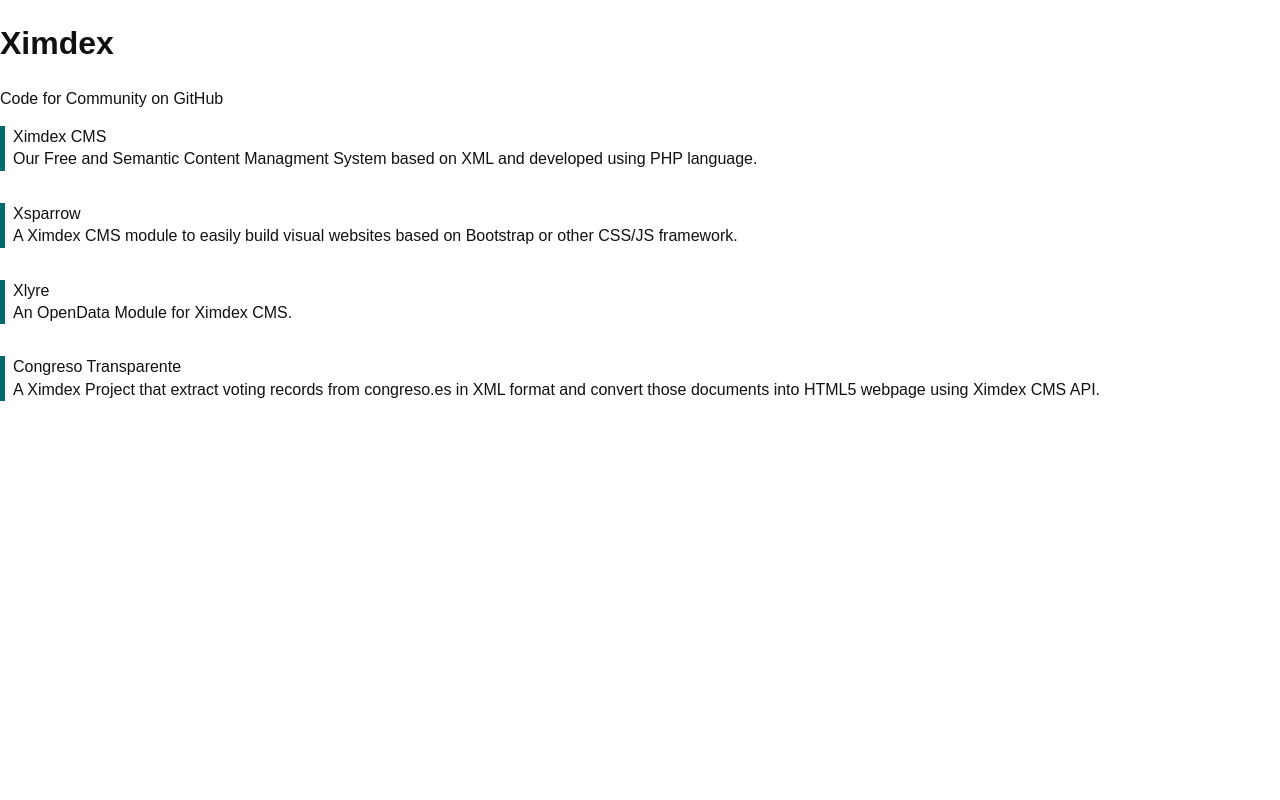
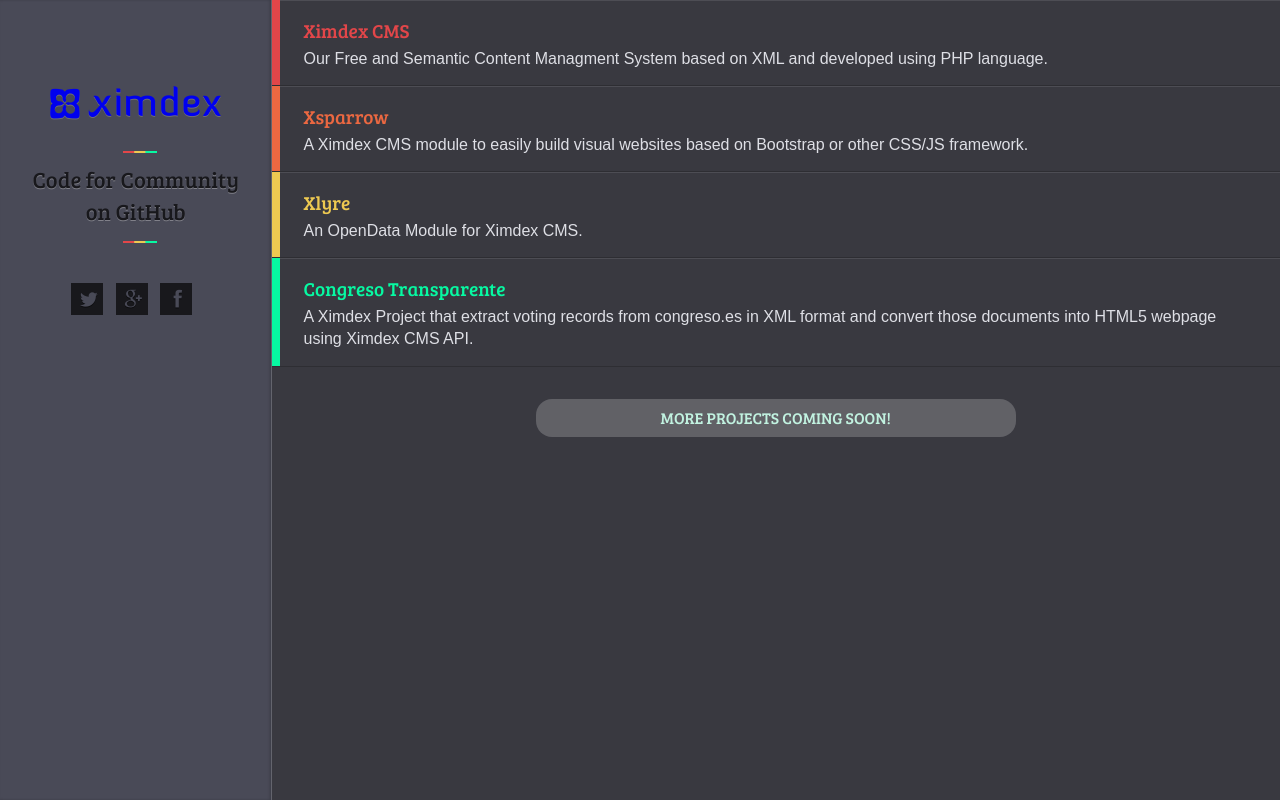
Before and after one commit to XIMDEX/ximdex.github.io, a plain HTML site: page index.html in a window 1280 px wide. Drawn offline with nearby package versions, Linux system fonts and the light colour scheme; files whose address does not match are found by name; a web font is replaced by a local one.

Commit message:
New style for Ximdex's githun page

```diff
--- a/css/main.css
+++ b/css/main.css
@@ -21,6 +21,15 @@
 html {
     font-size: 1em;
     line-height: 1.4;
+    height: 100%;
+}
+
+div{
+
+    -webkit-box-sizing: border-box;
+    -moz-box-sizing: border-box;
+    -ms-box-sizing: border-box;
+    box-sizing: border-box;
 }
 
 /*
@@ -98,52 +107,217 @@
    ========================================================================== */
 
 body {
-    background-color: #fff;
+    background-color: #393940 ;
+    color: #111;
+    display: table;
+    height: 100%;
+
+}
+
+a {
+    text-decoration: none;
+}
+
+.headline {
+    display: table-cell;
+    max-width: 18em;
+    width: 21%;
+    text-align: center;
+    background: #494a57;
+    -webkit-box-shadow: inset -1px 0 0 rgba(255,255,255,.2), inset -2px 0 3px rgba(0,0,0,.2);
+    -moz-box-shadow: inset -1px 0 0 rgba(255,255,255,.2), inset -2px 0 3px rgba(0,0,0,.2);
+    box-shadow: inset -1px 0 0 rgba(255,255,255,.2), inset -2px 0 3px rgba(0,0,0,.2);
+    padding-top: 3em;
+}
+
+h1{
+    font-family: 'social_icons';
+    font-size: 2.5em;
+    font-weight: normal;
+    text-shadow: 0 1px 0 rgba(255,255,255,.2);
+        /* Enable Ligatures ================ */
+    -webkit-font-feature-settings: "liga";
+    -moz-font-feature-settings: "liga=1";
+    -moz-font-feature-settings: "liga";
+    -ms-font-feature-settings: "liga" 1;
+    -o-font-feature-settings: "liga";
+    font-feature-settings: "liga";
+
+    /* Better Font Rendering =========== */
+    -webkit-font-smoothing: antialiased;
+    -moz-osx-font-smoothing: grayscale;
+}
+
+h1 a:visited{
     color: #111;
 }
 
-.headline {
 
+.icon_btn{
+    width: 2em;
+    height: 2em;
+    display: inline-block;
+    zoom: 1;
+    *display: inline;
+    text-indent: 100%;
+    overflow: hidden;
+    white-space: nowrap;
+    position: relative;
+    background: #18181c;
+    margin-right: .5em;
 }
 
-.headline > h1 {
+
+    .icon_btn::before{
+        position: absolute;
+        width: 100%;
+        height: 100%;
+        font-family: 'social_icons';
+        display: block;
+        text-indent: 0;
+        color: #494a57;
+        font-size: 2.2em;
+        left:0;
+        top: 0;
+        line-height: .9;
+        text-shadow: 0 1px rgba(0,0,0,.5)
+    }
+
+
+.icon_btn:hover{
+    background: #07c680;
 
 }
 
 .headline > p {
+    color: #18181c;
+    font-family: 'Bree serif';
+    font-size: 1.4em;
+    margin: 1.5em 1em 2.5em;
+    text-shadow: 0 1px 0 rgba(255,255,255,.3);
+    position: relative;
+}
+
+.headline > p::before,.headline > p::after {
+    content: "";
+    position: absolute;
+    top: -.6em;
+    left: 4.5em;
+    background: #07f9a2;
+   width: 1.5em;
+   height: .1em;
+   -webkit-box-shadow: inset .5em 0 0 #E24649, inset 1em 0 0 #EDC951;
+   -moz-box-shadow: inset .5em 0 0 #E24649, inset 1em 0 0 #EDC951;
+   box-shadow: inset .5em 0 0 #E24649, inset 1em 0 0 #EDC951;
+}
+
+.headline > p::after {
+    bottom: -.7em;
+    top: auto;
+}
+
+.projects {
+    display: table-cell;
+    width: 78%;
+    vertical-align: top;
+}
+
+.projects > .project {
+
+    position: relative;
+    border-top: 1px solid rgba(255,255,255,.1);
+    -webkit-box-shadow: inset 0 -1px 0 rgba(0,0,0,.2);
+    -moz-box-shadow: inset 0 -1px 0 rgba(0,0,0,.2);
+    box-shadow: inset 0 -1px 0 rgba(0,0,0,.2);
+}
+
+.project::before{
+    content: "";
+    width: .5em;
+    height:100%;
+    background: #07f9a2;
+    position: absolute;
+    left: 0;
+    top: -1px;
+    -webkit-box-shadow: inset 0px 0 0 rgba(0,0,0,.5);
+    -moz-box-shadow: inset 0px 0 0 rgba(0,0,0,.5);
+    box-shadow: inset 0px 0 0 rgba(0,0,0,.5);
+}
+
+.project:nth-child(1)::before{
+    background: #E24649;
+}
+.project:nth-child(2)::before{
+    background: #EB6841;
+}
+.project:nth-child(3)::before{
+    background: #EDC951;
+}
+.project:nth-child(4)::before{
+    background: #07f9a2;
+}
+
+.project:hover::before{
+    content: "";
+    width: .5em;
+    height:100%;
+    position: absolute;
+    left: 0;
+    top: -1px;
+    -webkit-box-shadow: inset 0px 0 0 rgba(0,0,0,.5), inset -.5em 0 0 rgba(0,0,0,.3);
+    -moz-box-shadow: inset 0px 0 0 rgba(0,0,0,.5), inset -.5em 0 0 rgba(0,0,0,.3);
+    box-shadow: inset 0px 0 0 rgba(0,0,0,.5), inset -.5em 0 0 rgba(0,0,0,.3);
 
 }
 
-.projects {
+.project > a{
+    display: block;
+    padding: 1em 2em;
+}
+
+.project > a:hover{
+    background: rgba(0,0,0,.2);
+    text-decoration: none;
 
 }
 
-.projects > .project {
-    border-left: 5px solid #006b6e;
-    margin-bottom: 2em;
-    padding-left: 0.5em;
+.title {
+    color: #07f9a2;
+    font-family: 'Bree serif';
+    display: block;
+    font-size: 1.2em;
+    padding-bottom: .2em;
 }
 
-.projects > .project > .title {
-
+.project:nth-child(1) .title{
+    color: #E24649;
+}
+.project:nth-child(2) .title{
+    color: #EB6841;
+}
+.project:nth-child(3) .title{
+    color: #EDC951;
+}
+.project:nth-child(4) .title{
+    color: #07f9a2;
 }
 
-.projects > .project > .title > a {
-
+.desc{
+    color: #dedfe5;
 }
 
-.projects > .project > .desc {
-
-}
-
-a {
-    color: #111;
-    text-decoration: none;
-}
-
-a:hover {
-    color: #111;
-    text-decoration: underline;
+.more_info{
+    text-align: center;
+    text-transform: uppercase;
+    font-family: "Bree serif";
+    color: #c1f2e0;
+    margin: 2em auto;
+    width: 30em;
+    background: rgba(255,255,255,.2);
+    -webkit-border-radius: 1em;
+    -moz-border-radius: 1em;
+    border-radius: 1em;
+    padding: .5em 0;
 }
 
 /* ==========================================================================
@@ -335,3 +509,31 @@
         page-break-after: avoid;
     }
 }
+
+
+    /**************
+    // ICONS
+    ***************/
+
+    @font-face {
+    font-family: 'social_icons';
+    src:url('../fonts/social_icons.eot');
+    src:url('../fonts/social_icons.eot?#iefix') format('embedded-opentype'),
+        url('../fonts/social_icons.ttf') format('truetype'),
+        url('../fonts/social_icons.woff') format('woff'),
+        url('../fonts/social_icons.svg#social_icons') format('svg');
+    font-weight: normal;
+    font-style: normal;
+    }
+
+
+
+    .twitter_btn::before{
+        content: "\e600";
+    }
+    .facebook_btn::before{
+        content: "\e601";
+    }
+    .google_btn::before{
+        content: "\e602";
+    }
--- a/index.html
+++ b/index.html
@@ -13,6 +13,7 @@
         <link rel="stylesheet" href="css/normalize.css">
         <link rel="stylesheet" href="css/main.css">
         <script src="js/vendor/modernizr-2.6.2.min.js"></script>
+        <link href='http://fonts.googleapis.com/css?family=Coustard|Amaranth:400,700,400italic,700italic|Bree+Serif|Oswald:400,700,300' rel='stylesheet' type='text/css'>
     </head>
     <body>
         <!--[if lt IE 7]>
@@ -21,26 +22,30 @@
 
         <!-- Add your site or application content here -->
         <div class="headline">
-            <h1>Ximdex</h1>
+            <h1><a href="http://www.ximdex.com">ximdexl</a></h1>
             <p>Code for Community on GitHub</p>
+            <a href="http://www.twitter.com/ximdex" class="icon_btn twitter_btn">Twitter</a>
+            <a href="http://www.facebook.com/ximdex" class="icon_btn facebook_btn">Facebook</a>
+            <a href="mailto:info@ximdex.com" class="icon_btn google_btn">Google+</a>
         </div>
         <div class="projects">
             <div class="project">
-                <div class="title"><a href="http://github.com/ximdex/ximdex">Ximdex CMS</a></div>
-                <div class="desc">Our Free and Semantic Content Managment System based on XML and developed using PHP language.</div>
+               <a href="http://github.com/ximdex/ximdex"><span  class="title">Ximdex CMS</span>
+                <span class="desc">Our Free and Semantic Content Managment System based on XML and developed using PHP language.</span></a>
             </div>
             <div class="project">
-                <div class="title"><a href="http://github.com/ximdex/xparrow">Xsparrow</a></div>
-                <div class="desc">A Ximdex CMS module to easily build visual websites based on Bootstrap or other CSS/JS framework.</div>
+                <a href="http://github.com/ximdex/xparrow"><span class="title">Xsparrow</span>
+                <span class="desc">A Ximdex CMS module to easily build visual websites based on Bootstrap or other CSS/JS framework.</span></a>
             </div>
             <div class="project">
-                <div class="title"><a href="http://github.com/ximdex/xlyre">Xlyre</a></div>
-                <div class="desc">An OpenData Module for Ximdex CMS.</div>
+               <a href="http://github.com/ximdex/xlyre"><span class="title">Xlyre</span>
+                <span class="desc">An OpenData Module for Ximdex CMS.</span></a>
             </div>
             <div class="project">
-                <div class="title"><a href="http://github.com/ximdex/congreso-transparente">Congreso Transparente</a></div>
-                <div class="desc">A Ximdex Project that extract voting records from congreso.es in XML format and convert those documents into HTML5 webpage using Ximdex CMS API.</div>
+                <a href="http://github.com/ximdex/congreso-transparente"><span class="title">Congreso Transparente</span>
+                <span class="desc">A Ximdex Project that extract voting records from congreso.es in XML format and convert those documents into HTML5 webpage using Ximdex CMS API.</span></a>
             </div>
+            <div class="more_info">More projects coming soon!</div>
         </div>
 
         <script src="//ajax.googleapis.com/ajax/libs/jquery/1.10.2/jquery.min.js"></script>
```
